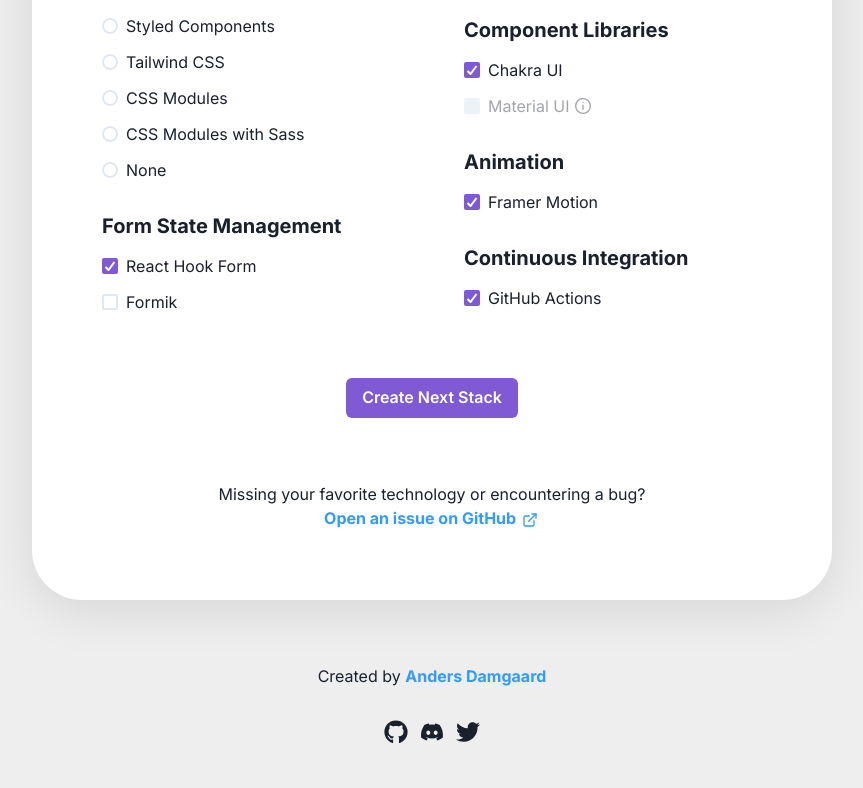
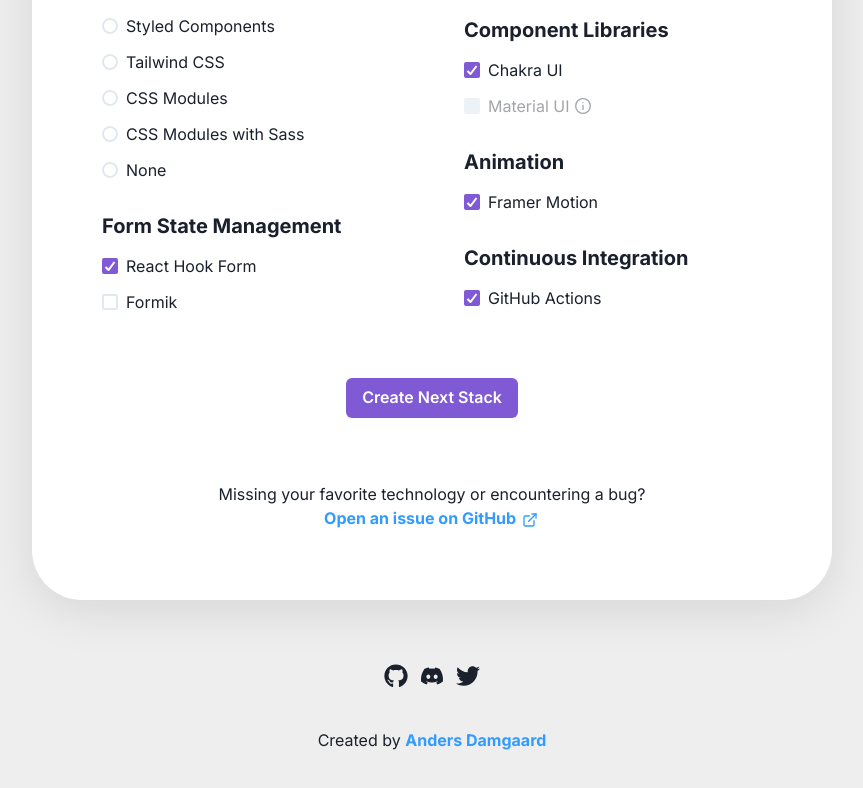
Before and after one commit to akd-io/create-next-stack-website, a Next.js app: page / in a window 1280 px wide. Shown: the part 942-1730 px from the top of the page, without its empty margins (208-1071 px from the left). Built offline with nearby package versions, Linux system fonts and the light colour scheme.

Commit message:
Update footer

```diff
--- a/templates/LandingPage/components/Footer.tsx
+++ b/templates/LandingPage/components/Footer.tsx
@@ -10,16 +10,16 @@ export const Footer: React.FC = () => {
       as="footer"
       boxProps={{
         alignItems: "left",
-        gap: "24px",
+        gap: "32px",
       }}
     >
+      <SocialIcons />
       <Text align={["left", "center"]}>
         Created by{" "}
         <Anchor href="https://akd.io/" isExternal>
           Anders Damgaard
         </Anchor>{" "}
       </Text>
-      <SocialIcons />
     </Section>
   )
 }
```
